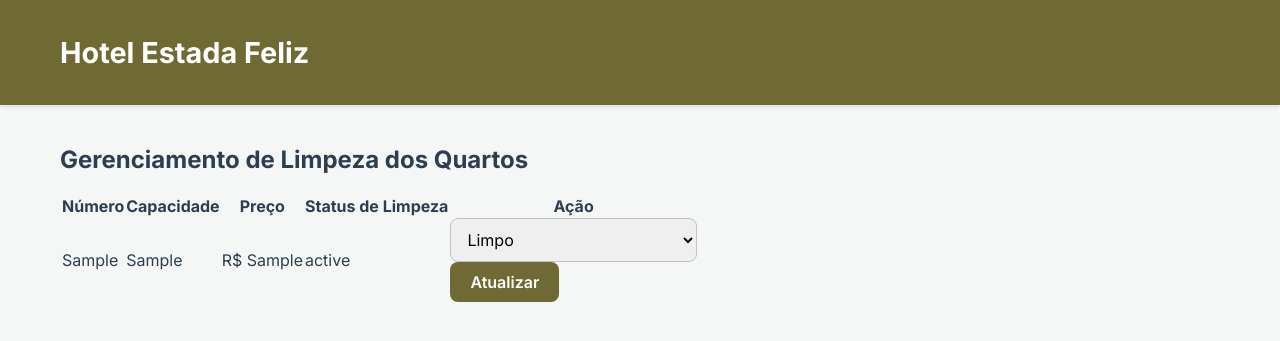
After one commit to SPOLBP1-Projetos/hotelestadafeliz, a Flask app: template templates/quartos.html in a window 1280 px wide. The commit adds this page. Shown: the top 341 px of the page. Run offline with Flask 3, Linux system fonts and the light colour scheme; the template is opened without the code that fills it: most values are stand-ins (such as "Sample title", 1, 10 or a date in 2020).

Commit message:
adiciona algumas funcionalidades de hospede, recepcionista e camareira

```diff
--- a/app.py
+++ b/app.py
@@ -10,7 +10,10 @@ from controller import (
     handle_delete_reservation,
     set_theme_cookie,
     get_theme_from_cookie,
-    handle_room_availability
+    handle_room_availability,
+    get_reservas_hospede,
+    get_quartos_data,
+    handle_update_quarto_status
 )
 from datetime import datetime,timedelta
 
@@ -138,7 +141,31 @@ def set_theme(theme):
     response = redirect(request.referrer or url_for('home'))
     return set_theme_cookie(response, theme)
 
+# --- Rotas da Camareira ---
+@app.route('/quartos', methods=['GET', 'POST'])
+@login_required
+@profile_required(allowed_profiles=[3])  # Apenas Camareira
+def quartos():
+    if request.method == 'POST':
+        numero_quarto = request.form['numero_quarto']
+        novo_status = request.form['status_limpeza']
+        success, message = handle_update_quarto_status(numero_quarto, novo_status)
+        flash(message, 'success' if success else 'danger')
+        return redirect(url_for('quartos'))
+
+    quartos = get_quartos_data()
+    return render_template('quartos.html', quartos=quartos, theme=get_theme_from_cookie(request))
+
+
+# --- Rotas do Hóspede ---
+@app.route('/minhas_reservas')
+@login_required
+@profile_required(allowed_profiles=[4])  # Apenas Hóspede
+def minhas_reservas():
+    nome_hospede = session.get('user_name')
+    reservas = get_reservas_hospede(nome_hospede)
+    return render_template('minhas_reservas.html', reservas=reservas, theme=get_theme_from_cookie(request))
 
 # --- Rodar o App ---
 if __name__ == '__main__':
-    app.run(debug=True)
+    app.run(debug=True, port=5006)
--- a/controller.py
+++ b/controller.py
@@ -2,6 +2,7 @@ from model import get_user_by_email, check_password, add_reserva, get_all_reserv
 from flask import session, redirect, url_for, request, flash, make_response
 from functools import wraps
 from datetime import datetime, timedelta
+from model import get_all_quartos, update_quarto_status, get_reservas_by_hospede
 
 # Dicionário de Perfis para facilitar a Autorização
 PERFIS = {
@@ -145,3 +146,19 @@ def set_theme_cookie(response, theme):
 def get_theme_from_cookie(request):
     """Obtém a preferência de tema do cookie."""
     return request.cookies.get('theme', 'light') # 'light' é o padrão
+
+def get_quartos_data():
+    """Obtém todos os quartos para exibição da camareira."""
+    return get_all_quartos()
+
+def handle_update_quarto_status(numero_quarto, novo_status):
+    """Atualiza status de limpeza de um quarto."""
+    success = update_quarto_status(numero_quarto, novo_status)
+    if success:
+        return True, "Status atualizado com sucesso!"
+    else:
+        return False, "Erro ao atualizar status do quarto."
+
+def get_reservas_hospede(nome_hospede):
+    """Obtém reservas de um hóspede específico."""
+    return get_reservas_by_hospede(nome_hospede)
--- /dev/null
+++ b/static/js/script.js
@@ -0,0 +1,6 @@
+// Função para aplicar o tema do cookie ao carregar
+        document.addEventListener('DOMContentLoaded', () => {
+            const theme = document.cookie.split(';').find(item => item.trim().startsWith('theme='));
+            const themeValue = theme ? theme.split('=')[1] : 'light';
+            document.body.className = themeValue;
+        });
--- a/templates/base.html
+++ b/templates/base.html
@@ -5,14 +5,7 @@
     <meta name="viewport" content="width=device-width, initial-scale=1.0">
     <title>Hotel Estada Feliz - {% block title %}{% endblock %}</title>
     <link rel="stylesheet" href="{{ url_for('static', filename='css/style.css') }}">
-    <script>
-        // Função para aplicar o tema do cookie ao carregar
-        document.addEventListener('DOMContentLoaded', () => {
-            const theme = document.cookie.split(';').find(item => item.trim().startsWith('theme='));
-            const themeValue = theme ? theme.split('=')[1] : 'light';
-            document.body.className = themeValue;
-        });
-    </script>
+    <script src="{{ url_for('static', filename='js/script.js') }}"></script>
 </head>
 <body class="{{ theme }}">
     <header>
--- a/templates/home.html
+++ b/templates/home.html
@@ -30,14 +30,13 @@
         <div style="margin-top: 20px;">
             <h3>Lista de Quartos (Camareira)</h3>
             <p>Sua única função é atualizar o status de limpeza dos quartos.</p>
-            <!-- Aqui entraria a lista de quartos e status, se implementada -->
-            <p style="color: #999;">Funcionalidade de status de limpeza pendente de implementação.</p>
+            <p><a href="{{ url_for('quartos') }}" class="btn btn-primary">Gerenciar Limpeza</a></p>
         </div>
     {% elif user_profile == 'Hóspede' %}
         <div style="margin-top: 20px;">
             <h3>Painel Pessoal do Hóspede</h3>
             <p>Aqui você pode ver suas reservas, histórico e faturas.</p>
-            <p style="color: #999;">Funcionalidades de reserva pessoal e faturas pendentes de implementação.</p>
+            <p><a href="{{ url_for('minhas_reservas') }}" class="btn btn-primary">Minhas Reservas</a></p>
         </div>
     {% endif %}
 
--- a/templates/login.html
+++ b/templates/login.html
@@ -19,9 +19,11 @@
         </form>
         <p style="margin-top: 20px; font-size: 0.9em; opacity: 0.8;">
             <br>
-            **Teste com:**<br>
+            <b>Teste com:</b><br>
             Admin: `admin@hotel.com` / `admin123`<br>
-            Hóspede: `hospede@hotel.com` / `hospede123`
+            Hóspede: `hospede@hotel.com` / `hospede123` <br>
+            Recepcionista: `recepcionista@hotel.com` / `recepcionista123` <br>
+            Camareira: `camareira@hotel.com` / `camareira123`
         </p>
     </div>
 </div>
--- /dev/null
+++ b/templates/quartos.html
@@ -0,0 +1,33 @@
+{% extends "base.html" %}
+{% block title %}Quartos{% endblock %}
+{% block content %}
+<h2>Gerenciamento de Limpeza dos Quartos</h2> <br>
+<table>
+    <tr>
+        <th>Número</th>
+        <th>Capacidade</th>
+        <th>Preço</th>
+        <th>Status de Limpeza</th>
+        <th>Ação</th>
+    </tr>
+    {% for quarto in quartos %}
+    <tr>
+        <td>{{ quarto.numero_quarto }}</td>
+        <td>{{ quarto.capacidade_maxima }}</td>
+        <td>R$ {{ quarto.preco_diaria_base }}</td>
+        <td>{{ quarto.status_limpeza }}</td>
+        <td>
+            <form method="POST" style="display:inline;">
+                <input type="hidden" name="numero_quarto" value="{{ quarto.numero_quarto }}">
+                <select name="status_limpeza">
+                    <b><option value="Limpo">Limpo</option></b>
+                    <option value="Sujo">Sujo</option>
+                    <option value="Em limpeza">Em limpeza</option>
+                </select>
+                <button type="submit" class="btn btn-primary">Atualizar</button>
+            </form>
+        </td>
+    </tr>
+    {% endfor %}
+</table>
+{% endblock %}
--- a/templates/reservar.html
+++ b/templates/reservar.html
@@ -24,7 +24,7 @@
 {% if quartos_disponiveis %}
 <div class="card" style="border: 2px solid var(--color-secondary);">
     <h3>2. Fazer Nova Reserva</h3>
-    <p>Quartos disponíveis para o período de **{{ search_checkin }}** a **{{ search_checkout }}**.</p>
+    <p>Quartos disponíveis para o período de <b>{{ search_checkin }}</b> a <b>{{ search_checkout }}</b>.</p>
     <form method="POST" action="{{ url_for('reservar') }}" style="margin-top: 20px;">
         <input type="hidden" name="data_checkin" value="{{ search_checkin }}">
         <input type="hidden" name="data_checkout" value="{{ search_checkout }}">
```
Also changed, not shown: model.py (+32 -2 lines), templates/minhas_reservas.html (added, +29 -0 lines), hotel_estada_feliz.db.
